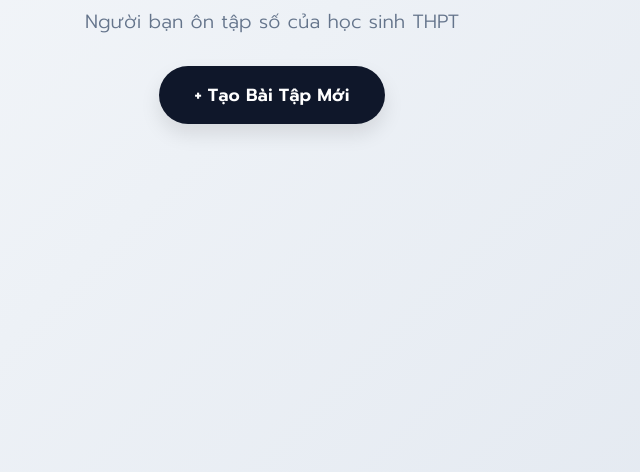
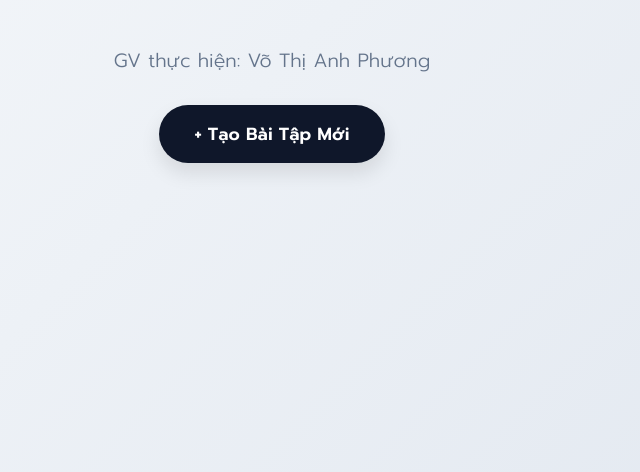
Before and after one commit to ankhanhAI/taoBaiTap, a website: page views/index.html in a window 1280 px wide. Shown: the part 328-800 px from the top of the page, without its empty margins (368-1008 px from the left). Drawn offline with Linux system fonts and the light colour scheme.

Commit message:
Update index.html

```diff
--- a/views/index.html
+++ b/views/index.html
@@ -11,6 +11,7 @@
   <div class="home" id="home">
     <h1>AnKhanh-AI</h1>
     <p>Người bạn ôn tập số của học sinh THPT</p>
+    <p>GV thực hiện: Võ Thị Anh Phương</p>
     <button class="btn-main" onclick="openForm()">+ Tạo Bài Tập Mới</button>
   </div>
 
```
